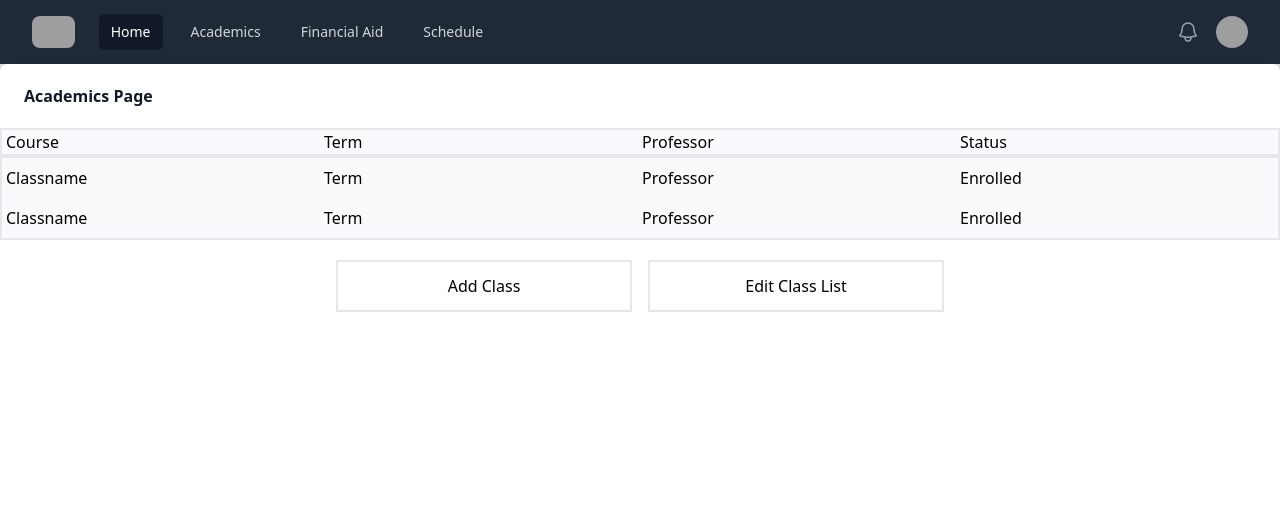
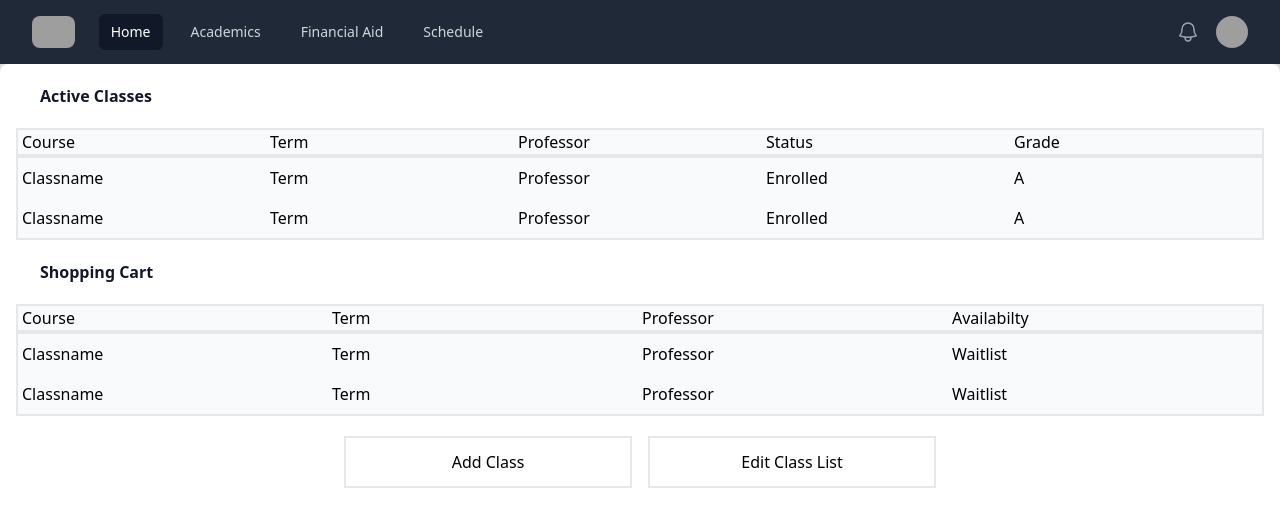
Before and after one commit to YazanSalem/PAWsRenovationNextJS, a Next.js app in the folder paws-renovation/: page /academics in a window 1280 px wide. Shown: the top 526 px of the page. Built offline with nearby package versions, Linux system fonts and the light colour scheme; grey boxes are pictures that could not be loaded.

Commit message:
Added Shopping Cart

```diff
--- a/paws-renovation/app/academics/page.tsx
+++ b/paws-renovation/app/academics/page.tsx
@@ -5,9 +5,53 @@ export default function Academics(){
     return(
         <>
         <Navbar/>
-        <div className="overflow-hidden bg-white min-h-screen shadow sm:rounded-lg">
-            <div className="px-4 py-5 sm:px-6">
-                <h3 className="text-base font-semibold leading-6 text-gray-900">Academics Page</h3>
+        <div className=" px-4 overflow-hidden bg-white min-h-screen shadow sm:rounded-lg">
+            <div className="px-3 py-5 sm:px-6">
+                <h3 className="text-base font-semibold leading-6 text-gray-900">Active Classes</h3>
+            </div>
+            <div className="border-2 border-gray-200">
+                    <div className="border-b-4 border-thick border-black-100">
+                        <div className="bg-gray-50 px-12 py-0 sm:grid sm:grid-cols-5 sm:gap-1 sm:px-1">
+                            <dt className="text-medium font-medium text-black-500">Course</dt>
+
+                            <dt className="text-medium font-medium text-black-500">Term</dt>
+
+                            <dt className="text-medium font-medium text-black-500">Professor</dt>
+
+                            <dt className="text-medium font-medium text-black-500">Status</dt>
+
+                            <dt className="text-medium font-medium text-black-500">Grade</dt>
+                        </div>
+                    </div>
+                    <div>
+                        <div className="bg-gray-50 px-12 py-2 sm:grid sm:grid-cols-5 sm:gap-1 sm:px-1">
+                            <dt className="text-small font-small text-black-500">Classname</dt>
+
+                            <dt className="text-small font-small text-black-500">Term</dt>
+
+                            <dt className="text-small font-small text-black-500">Professor</dt>
+
+                            <dt className="text-medium font-small text-black-500">Enrolled</dt>
+
+                            <dt className="text-medium font-medium text-black-500">A</dt>
+                        </div>
+                    </div>
+                    <div>
+                        <div className="bg-gray-50 px-12 py-2 sm:grid sm:grid-cols-5 sm:gap-1 sm:px-1">
+                            <dt className="text-small font-small text-black-500">Classname</dt>
+
+                            <dt className="text-small font-small text-black-500">Term</dt>
+
+                            <dt className="text-small font-small text-black-500">Professor</dt>
+
+                            <dt className="text-medium font-small text-black-500">Enrolled</dt>
+
+                            <dt className="text-medium font-medium text-black-500">A</dt>
+                        </div>
+                    </div>
+            </div>
+            <div className="px-3 py-5 sm:px-6">
+                <h3 className="text-base font-semibold leading-6 text-gray-900">Shopping Cart</h3>
             </div>
             <div className="border-2 border-gray-200">
                     <div className="border-b-4 border-thick border-black-100">
@@ -18,7 +62,7 @@ export default function Academics(){
 
                             <dt className="text-medium font-medium text-black-500">Professor</dt>
 
-                            <dt className="text-medium font-medium text-black-500">Status</dt>
+                            <dt className="text-medium font-medium text-black-500">Availabilty</dt>
                         </div>
                     </div>
                     <div>
@@ -29,7 +73,7 @@ export default function Academics(){
 
                             <dt className="text-small font-small text-black-500">Professor</dt>
 
-                            <dt className="text-medium font-small text-black-500">Enrolled</dt>
+                            <dt className="text-medium font-small text-black-500">Waitlist</dt>
                         </div>
                     </div>
                     <div>
@@ -40,7 +84,7 @@ export default function Academics(){
 
                             <dt className="text-small font-small text-black-500">Professor</dt>
 
-                            <dt className="text-medium font-small text-black-500">Enrolled</dt>
+                            <dt className="text-medium font-small text-black-500">Waitlist</dt>
                         </div>
                     </div>
             </div>
@@ -55,6 +99,7 @@ export default function Academics(){
                 <dt></dt>
             </div>
         </div>
+
     <Footer/>
     </>
     )
```
